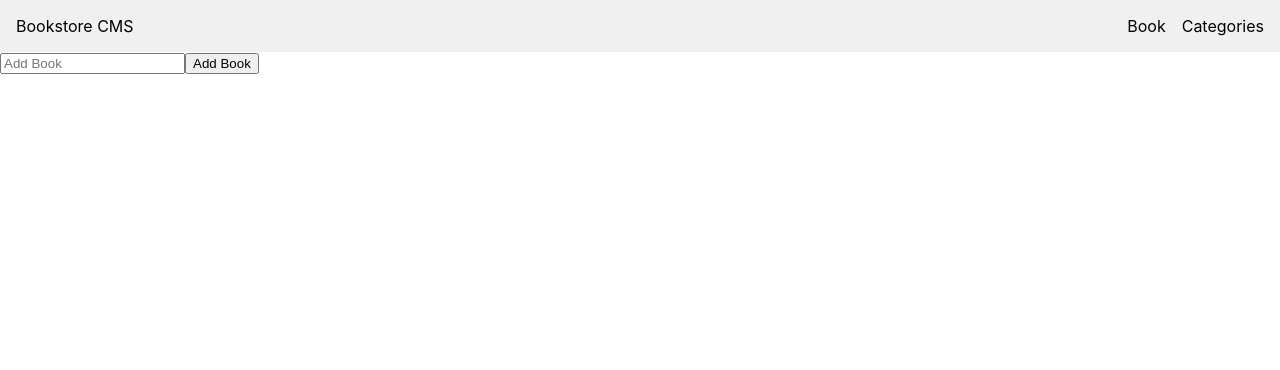
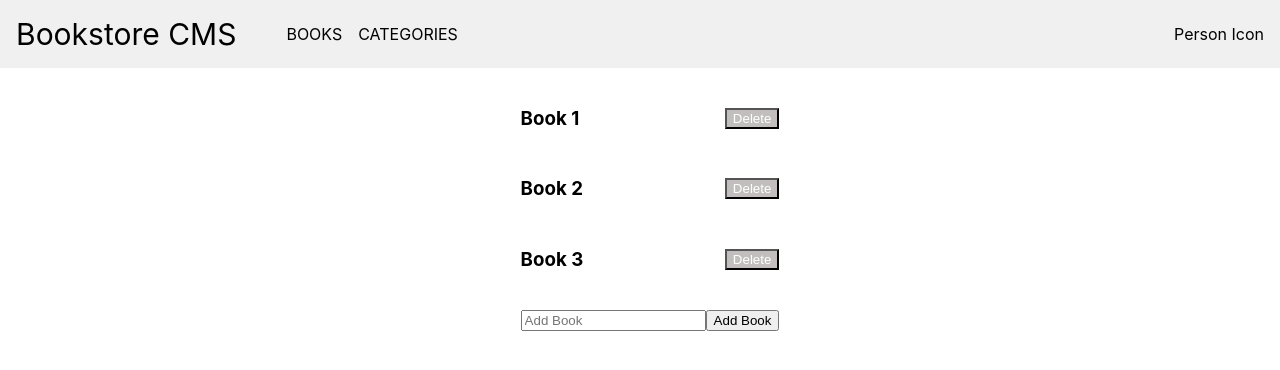
Before and after one commit to RileyManda/bookstore, a React (Create React App) app: page / in a window 1280 px wide. Shown: the top 370 px of the page. Built offline with nearby package versions, Linux system fonts and the light colour scheme.

Commit message:
Created book list with delete button

```diff
--- a/src/App.css
+++ b/src/App.css
@@ -1,5 +1,7 @@
 .App {
   width: 100%;
+  padding: 0;
+  margin: 0;
 }
 
 .navbar {
@@ -21,7 +23,12 @@
 }
 
 .logo {
-  margin-right: 16px;
+  font-size: 30px;
+  margin-right: 30px;
+}
+
+.user-icon {
+  margin: 0;
 }
 
 .nav-menu {
@@ -29,6 +36,7 @@
   list-style: none;
   padding: 0;
   margin: 0;
+  margin-left: 20px;
 }
 
 .nav-menu li {
@@ -47,3 +55,34 @@
 .nav-menu a:hover {
   text-decoration: underline;
 }
+
+.container {
+  display: flex;
+  justify-content: center;
+  margin-left: 20px;
+}
+
+.books {
+  margin-top: 20px;
+}
+
+.book-form {
+  margin-top: 20px;
+}
+
+.book-item {
+  display: flex;
+  align-items: center;
+  justify-content: space-between;
+  margin-bottom: 10px;
+}
+
+.book-title {
+  flex-grow: 1;
+  text-align: left;
+}
+
+.delete-button {
+  background-color: rgb(194, 190, 190);
+  color: #fff;
+}
--- a/src/App.js
+++ b/src/App.js
@@ -9,11 +9,17 @@ function App() {
     <Router>
       <div className="App">
         <Navbar />
-        <Routes>
-          {routes.map((route) => (
-            <Route key={route.path} path={route.path} element={route.element} />
-          ))}
-        </Routes>
+        <div className="container">
+          <Routes>
+            {routes.map((route) => (
+              <Route
+                key={route.path}
+                path={route.path}
+                element={route.element}
+              />
+            ))}
+          </Routes>
+        </div>
       </div>
     </Router>
   );
--- a/src/components/Book.js
+++ b/src/components/Book.js
@@ -1,8 +1,21 @@
 import React from 'react';
-import BookForm from './BookForm';
 
-const Book = () => (
-  <div><BookForm /></div>
-);
-
-export default Book;
+const bookData = [
+  { id: 1, title: 'Book 1' },
+  { id: 2, title: 'Book 2' },
+  { id: 3, title: 'Book 3' },
+];
+export default function Book() {
+  return (
+    <div>
+      {bookData.map((book) => (
+        <div key={book.id} className="book-item">
+          <h3 className="book-title">{book.title}</h3>
+          <button type="button" className="delete-button">
+            Delete
+          </button>
+        </div>
+      ))}
+    </div>
+  );
+}
--- a/src/components/BookForm.js
+++ b/src/components/BookForm.js
@@ -1,7 +1,7 @@
 import React from 'react';
 
 const BookForm = () => (
-  <div>
+  <div className="book-form">
     <form>
       <input type="text" placeholder="Add Book" />
       <button type="submit"> Add Book</button>
--- /dev/null
+++ b/src/components/Books.js
@@ -0,0 +1,12 @@
+import React from 'react';
+import BookForm from './BookForm';
+import Book from './Book';
+
+const Books = () => (
+  <div className="books">
+    <Book />
+    <BookForm />
+  </div>
+);
+
+export default Books;
--- a/src/components/Categories.js
+++ b/src/components/Categories.js
@@ -1,3 +1,7 @@
-const Categories = () => <h2>Book Categories</h2>;
+const Categories = () => (
+  <div className="categories">
+    <h2>Book Categories</h2>
+  </div>
+);
 
 export default Categories;
--- a/src/components/Navbar.js
+++ b/src/components/Navbar.js
@@ -1,18 +1,18 @@
 import React from 'react';
 import { Link } from 'react-router-dom';
 import PropTypes from 'prop-types';
-import Books from './Book';
+import Books from './Books';
 import Categories from './Categories';
 
 const routes = [
   {
     path: '/',
-    label: 'Book',
+    label: 'BOOKS',
     element: <Books />,
   },
   {
     path: '/categories',
-    label: 'Categories',
+    label: 'CATEGORIES',
     element: <Categories />,
   },
 ];
@@ -22,9 +22,10 @@ function Navbar() {
     <nav className="navbar">
       <div className="navbar-left">
         <Logo />
+        <Nav routes={routes} />
       </div>
-      <div className="navbar-right">
-        <Nav routes={routes} />
+      <div className="user-icon">
+        <PersonIcon />
       </div>
     </nav>
   );
@@ -46,6 +47,10 @@ function Logo() {
   return <div className="logo">Bookstore CMS</div>;
 }
 
+function PersonIcon() {
+  return <div className="person-icon">Person Icon</div>;
+}
+
 Nav.propTypes = {
   routes: PropTypes.arrayOf(
     PropTypes.shape({
--- a/src/route-config.js
+++ b/src/route-config.js
@@ -1,5 +1,5 @@
 import React from 'react';
-import Books from './components/Book';
+import Books from './components/Books';
 import Categories from './components/Categories';
 
 const routes = [
```
